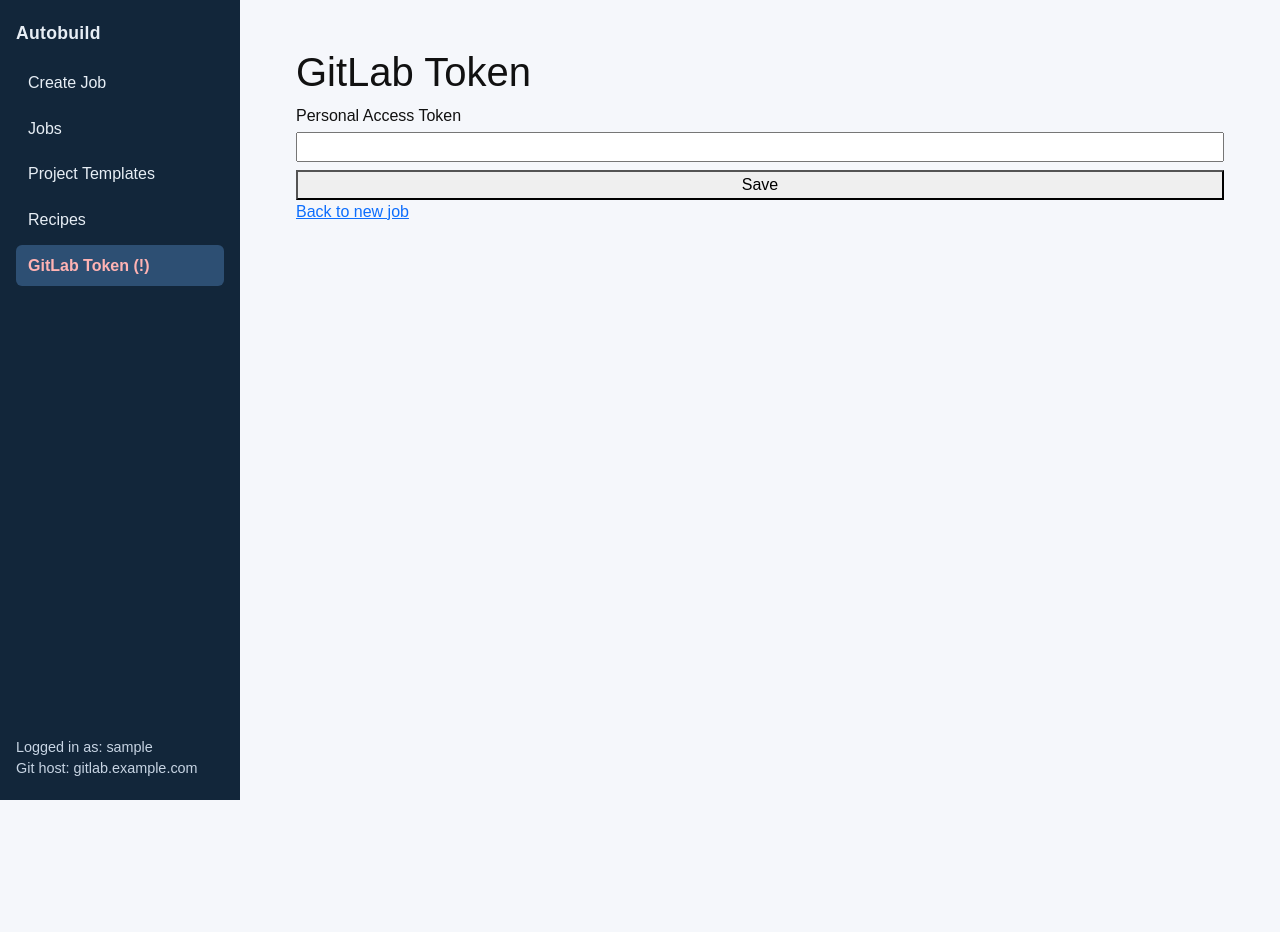
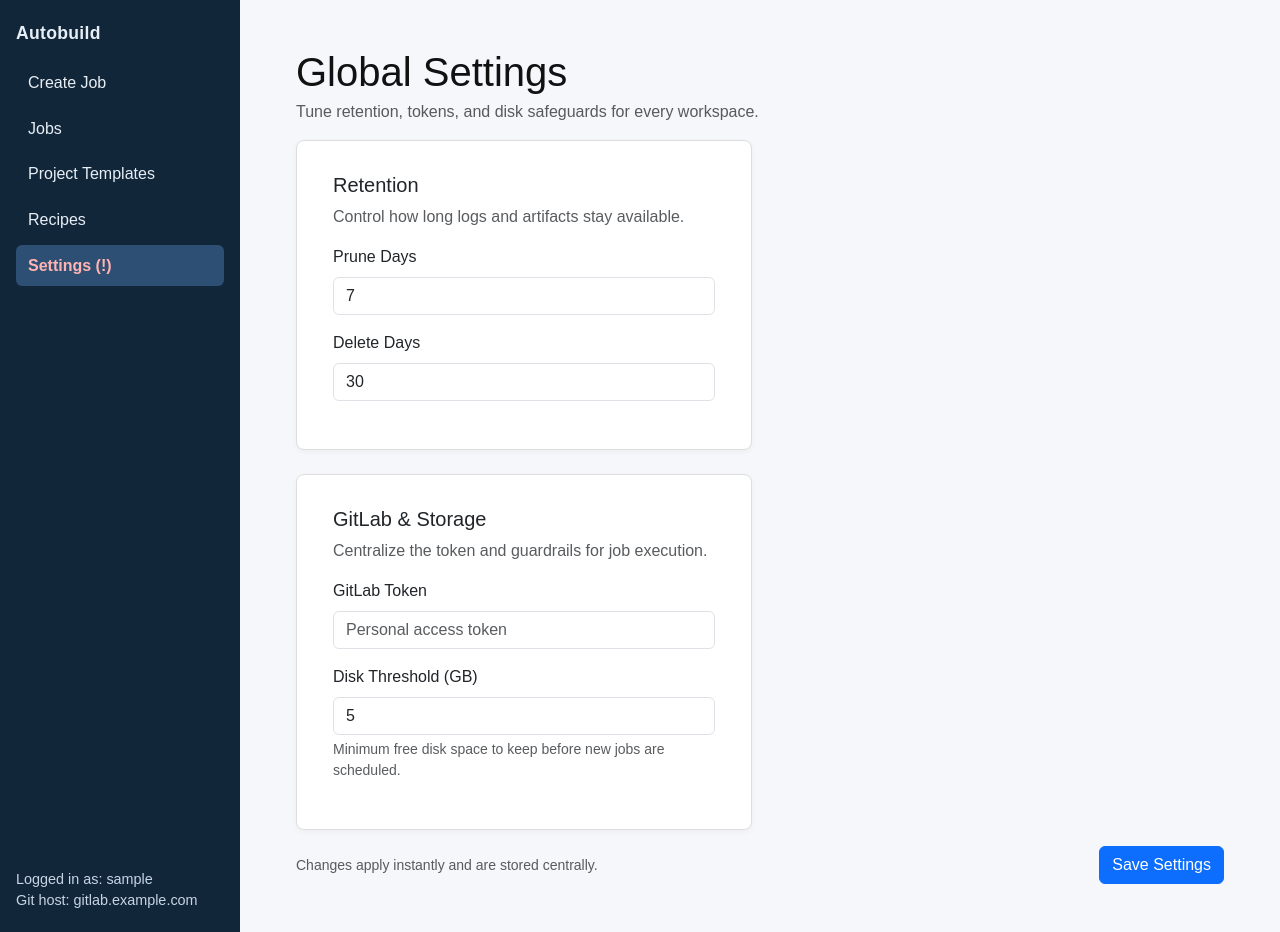
Before and after one commit to hanhanlee/autobuild_onetree, a FastAPI app: page /settings in a window 1280 px wide. Before the commit the page ends 800 px from the top, so only its background shows below. Run offline with FastAPI, Linux system fonts and the light colour scheme; the visitor is signed in with stand-in values (Sample User, id 1); data comes from the database, SQL or seed files in the repository; parts of the project's set-up code (start-up, migrations or seed data) failed here and were passed over; some libraries are stand-ins or nearby versions.

Commit message:
feat: implement global settings module with singleton DB pattern
- Add SystemSettings SQLAlchemy model and CRUD logic (singleton ID=1)
- Create new HTMX-driven Settings dashboard (Prune, Delete, Token, Disk)
- Add /settings/update endpoint with validation and partial HTML
  response
- Remove legacy token-only settings routes from auth.py
- Update Navbar and layout references

```diff
--- /dev/null
+++ b/app/crud_settings.py
@@ -0,0 +1,41 @@
+from typing import Optional
+
+from sqlalchemy.orm import Session
+
+from .models import SystemSettings
+
+SETTINGS_SINGLETON_ID = 1
+
+
+def get_system_settings(db: Session) -> SystemSettings:
+    """Fetch the singleton settings row, creating it with defaults if needed."""
+    settings = db.query(SystemSettings).filter(SystemSettings.id == SETTINGS_SINGLETON_ID).first()
+    if settings:
+        return settings
+    settings = SystemSettings(id=SETTINGS_SINGLETON_ID)
+    db.add(settings)
+    db.commit()
+    db.refresh(settings)
+    return settings
+
+
+def update_system_settings(
+    db: Session,
+    *,
+    prune_days_age: int,
+    delete_days_age: int,
+    gitlab_token: Optional[str],
+    disk_min_free_gb: int,
+    gitlab_host: Optional[str] = None,
+) -> SystemSettings:
+    settings = get_system_settings(db)
+    settings.prune_days_age = prune_days_age
+    settings.delete_days_age = delete_days_age
+    settings.disk_min_free_gb = disk_min_free_gb
+    if gitlab_host is not None and gitlab_host.strip():
+        settings.gitlab_host = gitlab_host.strip()
+    settings.gitlab_token = (gitlab_token or "").strip() or None
+    db.add(settings)
+    db.commit()
+    db.refresh(settings)
+    return settings
--- a/app/main.py
+++ b/app/main.py
@@ -2,8 +2,10 @@
 from fastapi.staticfiles import StaticFiles
 from starlette.middleware.sessions import SessionMiddleware
 
-from . import db, projects
+from . import db, models, projects
 from .config import get_secret_key
+from .database import engine
+from .routers import settings as settings_routes
 from .routes import auth as auth_routes
 from .routes import codebases as codebases_routes
 from .routes import jobs as jobs_routes
@@ -23,6 +25,8 @@
 app.include_router(recipes_routes.router)
 app.include_router(jobs_routes.router)
 app.include_router(codebases_routes.router)
+app.include_router(settings_routes.router)
 
 db.ensure_db()
+models.Base.metadata.create_all(bind=engine)
 projects.ensure_migrations()
--- /dev/null
+++ b/app/models.py
@@ -0,0 +1,14 @@
+from sqlalchemy import Column, Integer, String
+
+from .database import Base
+
+
+class SystemSettings(Base):
+    __tablename__ = "system_settings"
+
+    id = Column(Integer, primary_key=True, index=True)
+    prune_days_age = Column(Integer, default=7)
+    delete_days_age = Column(Integer, default=30)
+    gitlab_host = Column(String, default="https://gitlab.com")
+    gitlab_token = Column(String, nullable=True)
+    disk_min_free_gb = Column(Integer, default=5)
--- /dev/null
+++ b/app/routers/__init__.py
@@ -0,0 +1 @@
+# Routers package initializer
--- /dev/null
+++ b/app/routers/settings.py
@@ -0,0 +1,84 @@
+from typing import Optional
+
+from fastapi import APIRouter, Depends, Form, Request
+from fastapi.responses import HTMLResponse, RedirectResponse
+from sqlalchemy.orm import Session
+
+from ..crud_settings import get_system_settings, update_system_settings
+from ..database import SessionLocal
+from ..web import render_page
+
+router = APIRouter()
+
+
+def get_db():
+    db = SessionLocal()
+    try:
+        yield db
+    finally:
+        db.close()
+
+
+def _current_user(request: Request):
+    return request.session.get("user")
+
+
+def _require_login(request: Request) -> Optional[RedirectResponse]:
+    if not _current_user(request):
+        return RedirectResponse(url="/login", status_code=303)
+    return None
+
+
+@router.get("/settings")
+async def settings_page(request: Request, db: Session = Depends(get_db)):
+    redirect = _require_login(request)
+    if redirect:
+        return redirect
+    settings = get_system_settings(db)
+    token_ok = bool(settings.gitlab_token)
+    return render_page(
+        request,
+        "settings.html",
+        current_page="settings",
+        token_ok=token_ok,
+        settings=settings,
+        status_code=200,
+    )
+
+
+@router.post("/settings/update")
+async def update_settings(
+    request: Request,
+    db: Session = Depends(get_db),
+    prune_days: int = Form(...),
+    delete_days: int = Form(...),
+    gitlab_token: str = Form(""),
+    disk_min: int = Form(...),
+):
+    redirect = _require_login(request)
+    if redirect:
+        return redirect
+    errors = []
+    if prune_days < 0:
+        errors.append("Prune days must be 0 or greater.")
+    if delete_days < 0:
+        errors.append("Delete days must be 0 or greater.")
+    if disk_min < 0:
+        errors.append("Disk threshold must be 0 or greater.")
+    if errors:
+        content = '<div class="alert alert-danger mb-0" role="alert">{}</div>'.format(" ".join(errors))
+        return HTMLResponse(content=content, status_code=400)
+    updated = update_system_settings(
+        db,
+        prune_days_age=prune_days,
+        delete_days_age=delete_days,
+        gitlab_token=gitlab_token,
+        disk_min_free_gb=disk_min,
+    )
+    content = (
+        '<div class="alert alert-success mb-0" role="alert">'
+        "Settings saved. "
+        f"Prune after {updated.prune_days_age} days; delete after {updated.delete_days_age} days."
+        "</div>"
+    )
+    return HTMLResponse(content=content, status_code=200)
--- a/app/routes/auth.py
+++ b/app/routes/auth.py
@@ -122,52 +122,6 @@
     return _prg("/new")
 
 
-@router.get("/settings")
-async def settings_page(
-    request: Request,
-    saved: Optional[str] = None,
-    error: Optional[str] = None,
-    git_error: Optional[str] = None,
-    git_ok: Optional[str] = None,
-):
-    if not _current_user(request):
-        return _prg("/login")
-    saved_flag = _bool_param(saved or request.query_params.get("saved")) or False
-    git_configured = _bool_param(git_ok or request.query_params.get("git_ok"))
-    git_error_msg = git_error or request.query_params.get("git_error")
-    error_msg = error or request.query_params.get("error")
-    return render_page(
-        request,
-        "settings.html",
-        current_page="settings",
-        saved=saved_flag,
-        error=error_msg,
-        git_credentials_configured=git_configured,
-        git_credentials_error=git_error_msg,
-        status_code=200 if not error_msg else 400,
-    )
-
-
-@router.post("/settings")
-async def settings_post(request: Request, token: str = Form(...)):
-    if not _current_user(request):
-        return _prg("/login")
-    username = _current_user(request)
-    err = auth.save_gitlab_token(username, token)
-    if err:
-        return _prg(f"/settings?saved=0&git_ok=0&git_error={_encode(err)}&error={_encode(err)}")
-    git_credentials_ok, git_error = auth.try_setup_user_git_credentials(username, token, git_host=get_git_host())
-    params = [
-        "saved=1",
-        f"git_ok={'1' if git_credentials_ok else '0'}",
-    ]
-    if git_error:
-        encoded_err = _encode(git_error)
-        params.append(f"git_error={encoded_err}")
-        params.append(f"error={encoded_err}")
-    return _prg(f"/settings?{'&'.join(params)}")
-
-
 @router.on_event("startup")
 async def ensure_paths():
     get_jobs_root().mkdir(parents=True, exist_ok=True)
--- a/requirements.txt
+++ b/requirements.txt
@@ -5,3 +5,4 @@
 sse-starlette
 pypam
 PyYAML
+SQLAlchemy
--- a/templates/_layout.html
+++ b/templates/_layout.html
@@ -49,7 +49,7 @@
                     <li><a href="/jobs" class="{% if current_page=='jobs' %}active{% endif %}">Jobs</a></li>
                     <li><a href="/projects" class="{% if request.url.path.startswith('/projects') %}active{% endif %}">Project Templates</a></li>
                     <li><a href="/recipes" class="{% if request.url.path.startswith('/recipes') %}active{% endif %}">Recipes</a></li>
-                    <li><a href="/settings" class="{% if current_page in ('token','settings') %}active{% endif %}{% if token_ok is defined and not token_ok %} token-alert{% endif %}">GitLab Token{% if token_ok is defined and not token_ok %} (!) {% endif %}</a></li>
+                    <li><a href="/settings" class="nav-link {% if current_page in ('token','settings') %}active{% endif %}{% if token_ok is defined and not token_ok %} token-alert{% endif %}">Settings{% if token_ok is defined and not token_ok %} (!) {% endif %}</a></li>
                 </ul>
             </nav>
             <div class="footer">
--- a/templates/new_job.html
+++ b/templates/new_job.html
@@ -3,7 +3,7 @@
 {% block content %}
 <h1>Create Job</h1>
 {% if error %}<p class="error">{{ error }}</p>{% endif %}
-<p><a href="/projects" style="margin-right:1rem;">Create Recipe (Project Template v1)</a> | <a href="/settings">GitLab token</a></p>
+<p><a href="/projects" style="margin-right:1rem;">Create Recipe (Project Template v1)</a> | <a href="/settings">Settings</a></p>
 <div class="card">
     <form method="post" action="/new" style="display:grid;grid-template-columns:1fr;gap:0.85rem;max-width:840px;">
         <div style="display:flex;flex-direction:column;gap:0.35rem;">
--- a/templates/settings.html
+++ b/templates/settings.html
@@ -1,19 +1,52 @@
 {% extends "_layout.html" %}
-{% block title %}GitLab Token{% endblock %}
+{% block title %}Settings{% endblock %}
 {% block content %}
-    <h1>GitLab Token</h1>
-    {% if saved %}<p class="status">Token saved.</p>{% endif %}
-    {% if error %}<p class="error">{{ error }}</p>{% endif %}
-    {% if git_credentials_configured is not none %}
-        {% if git_credentials_configured %}
-            <p class="status">Git credential store configured.</p>
-        {% else %}
-            <p class="error">Git credential store is not configured. {{ git_credentials_error }}</p>
-        {% endif %}
-    {% endif %}
-    <form method="post" action="/settings">
-        <label>Personal Access Token <input type="text" name="token" required></label>
-        <button type="submit">Save</button>
-    </form>
-    <p><a href="/new">Back to new job</a></p>
+<div class="d-flex justify-content-between align-items-center mb-3">
+    <div>
+        <h1 class="mb-1">Global Settings</h1>
+        <p class="text-muted mb-0">Tune retention, tokens, and disk safeguards for every workspace.</p>
+    </div>
+</div>
+
+<div id="settings-response" class="mb-3"></div>
+
+<form class="row g-3" hx-post="/settings/update" hx-target="#settings-response">
+    <div class="col-md-6">
+        <div class="card h-100">
+            <div class="card-body">
+                <h5 class="card-title">Retention</h5>
+                <p class="card-text text-muted">Control how long logs and artifacts stay available.</p>
+                <div class="mb-3">
+                    <label class="form-label" for="prune_days">Prune Days</label>
+                    <input type="number" min="0" class="form-control" id="prune_days" name="prune_days" value="{{ settings.prune_days_age }}">
+                </div>
+                <div class="mb-3">
+                    <label class="form-label" for="delete_days">Delete Days</label>
+                    <input type="number" min="0" class="form-control" id="delete_days" name="delete_days" value="{{ settings.delete_days_age }}">
+                </div>
+            </div>
+        </div>
+    </div>
+    <div class="col-md-6">
+        <div class="card h-100">
+            <div class="card-body">
+                <h5 class="card-title">GitLab & Storage</h5>
+                <p class="card-text text-muted">Centralize the token and guardrails for job execution.</p>
+                <div class="mb-3">
+                    <label class="form-label" for="gitlab_token">GitLab Token</label>
+                    <input type="text" class="form-control" id="gitlab_token" name="gitlab_token" value="{{ settings.gitlab_token or '' }}" placeholder="Personal access token">
+                </div>
+                <div class="mb-3">
+                    <label class="form-label" for="disk_min">Disk Threshold (GB)</label>
+                    <input type="number" min="0" class="form-control" id="disk_min" name="disk_min" value="{{ settings.disk_min_free_gb }}">
+                    <div class="form-text">Minimum free disk space to keep before new jobs are scheduled.</div>
+                </div>
+            </div>
+        </div>
+    </div>
+    <div class="col-12 d-flex justify-content-between align-items-center mt-2">
+        <small class="text-muted">Changes apply instantly and are stored centrally.</small>
+        <button type="submit" class="btn btn-primary">Save Settings</button>
+    </div>
+</form>
 {% endblock %}
```
Also changed, not shown: app/database.py (added, +16 -0 lines).
